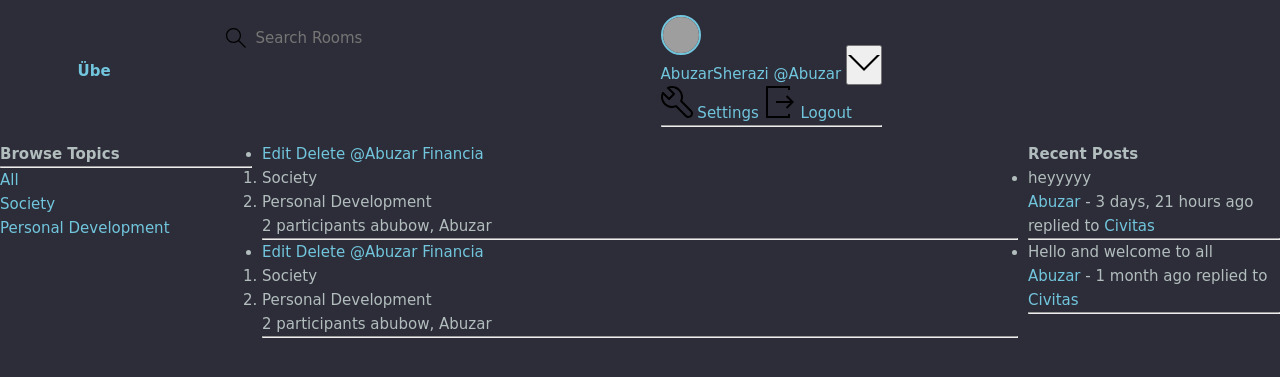
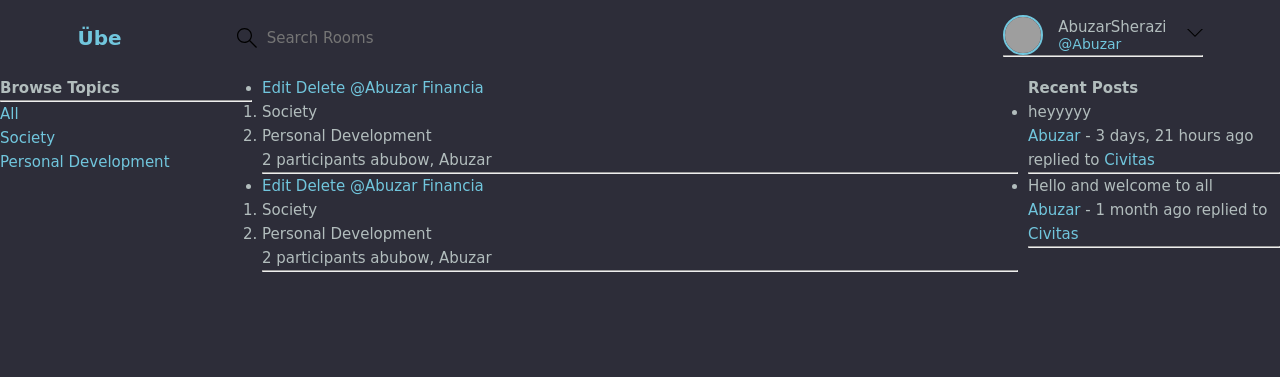
Before and after one commit to abubow/Ube, a Django app: page /profile/2/ in a window 1280 px wide. Shown: the top 377 px of the page. Run offline with Django 4.2, Linux system fonts and the light colour scheme; data comes from the database, SQL or seed files in the repository; some web fonts are replaced; grey boxes are pictures that could not be loaded.

Commit message:
added finished the navbar, I think ;-;

```diff
--- a/static/styles/main.css
+++ b/static/styles/main.css
@@ -182,7 +182,6 @@ a {
 	right: 3.5px;
 }
 
-
 .header {
 	padding: 1.5rem;
 	background-color: var(--color-dark);
@@ -191,6 +190,24 @@ a {
 .header > .container {
 	display: flex;
 	gap: 9.5rem;
+}
+
+.header__logo,
+.header__user {
+	display: flex;
+	gap: 2rem;
+	align-items: center;
+}
+
+.header__logo > img {
+	height: 3.2rem;
+	width: 3.2rem;
+}
+
+.header__logo > h1 {
+	font-weight: 700;
+	font-size: 2rem;
+	color: var(--color-light);
 }
 
 .header__search > label {
@@ -231,8 +248,91 @@ a {
 		display: none;
 	}
 }
-.header__logo {
+
+@media screen and (max-width: 700px) {
+	.header__logo h1 {
+		display: none;
+	}
+}
+
+.header__menu {
+	margin-left: auto;
+	position: relative;
+}
+
+.header__menu a {
 	display: flex;
-	gap: 2rem;
+	gap: 1.5rem;
 	align-items: center;
+	font-weight: 500;
+	text-decoration: none;
+	color: var(--color-gray);
 }
+
+.header__menu img {
+	height: 3.6rem;
+}
+
+.header__menu p {
+	line-height: 1.2;
+}
+
+.header__menu span {
+	color: var(--color-main);
+	font-weight: 500;
+	font-size: 1.4rem;
+	display: block;
+}
+
+.header__menu svg {
+	width: 1.6rem;
+	height: 1.6rem;
+	fill: var(--color-dark-light);
+}
+
+.dropdown-button {
+	background: transparent;
+	border: 0;
+	outline: 0;
+	cursor: pointer;
+}
+
+.dropdown-button:hover svg {
+	fill: var(--color-main);
+}
+
+.dropdown-menu {
+	z-index: 111;
+	position: absolute;
+	top: 5rem;
+	right: 0.5rem;
+	background: var(--color-dark-light);
+	border-radius: 5px;
+	box-shadow: 1px 1px 3px 1px rgba(0, 0, 0, 0.15);
+	overflow: hidden;
+	display: none;
+}
+
+.dropdown-menu.show {
+	display: block;
+}
+
+.dropdown-menu a {
+	padding: 1.2rem 4rem;
+	display: block;
+	color: var(--color-light) !important;
+	font-weight: 500;
+	font-size: 1.4rem;
+}
+
+.dropdown-menu a:hover {
+	background-color: var(--color-dark-medium);
+}
+
+.dropdown-menu > a:not(:last-child) {
+	border-bottom: 1px solid var(--color-dark-medium);
+}
+
+.dropdown-menu a svg {
+	fill: var(--color-light);
+}
```
Lines whose indentation alone changed are shown as unchanged.
